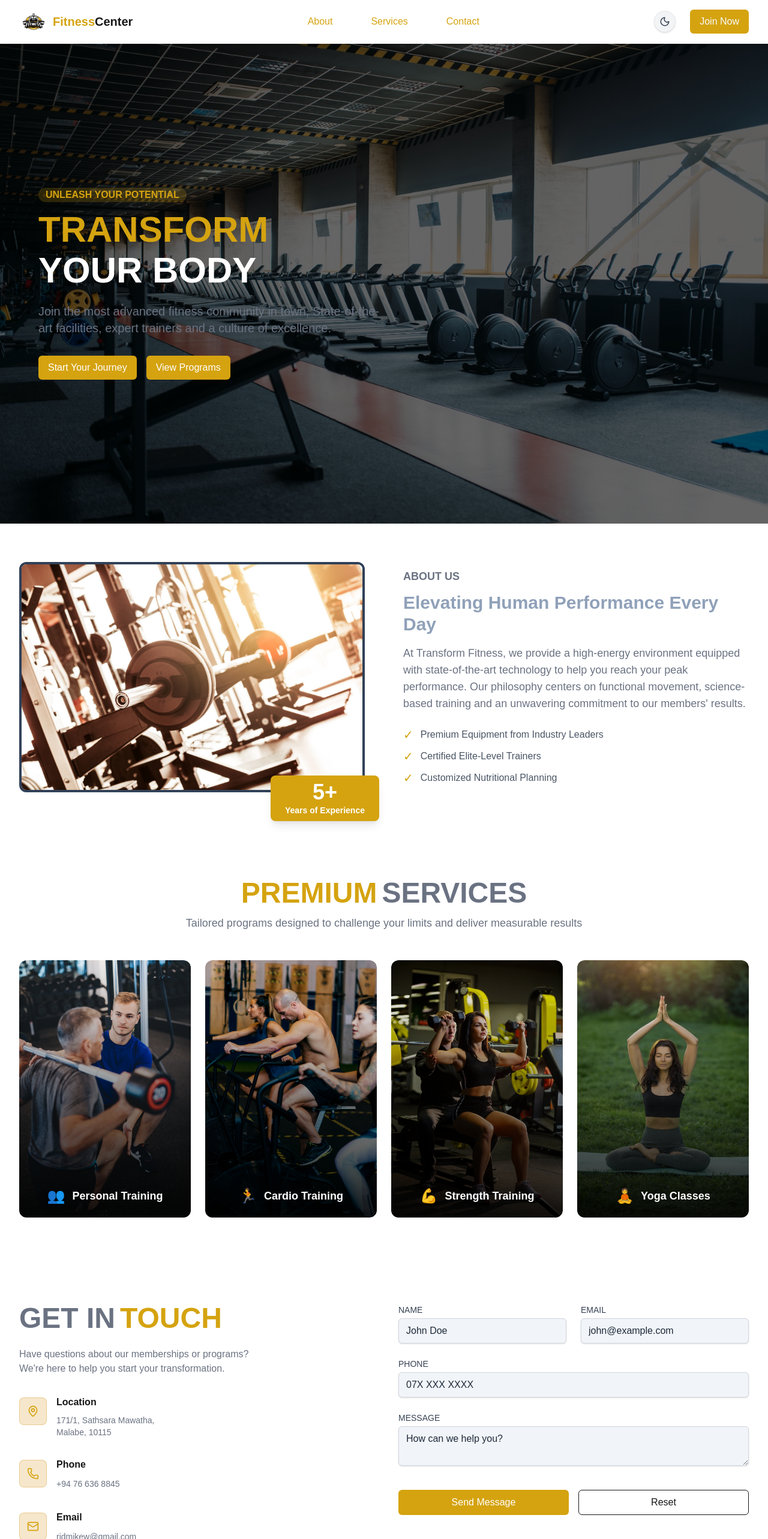
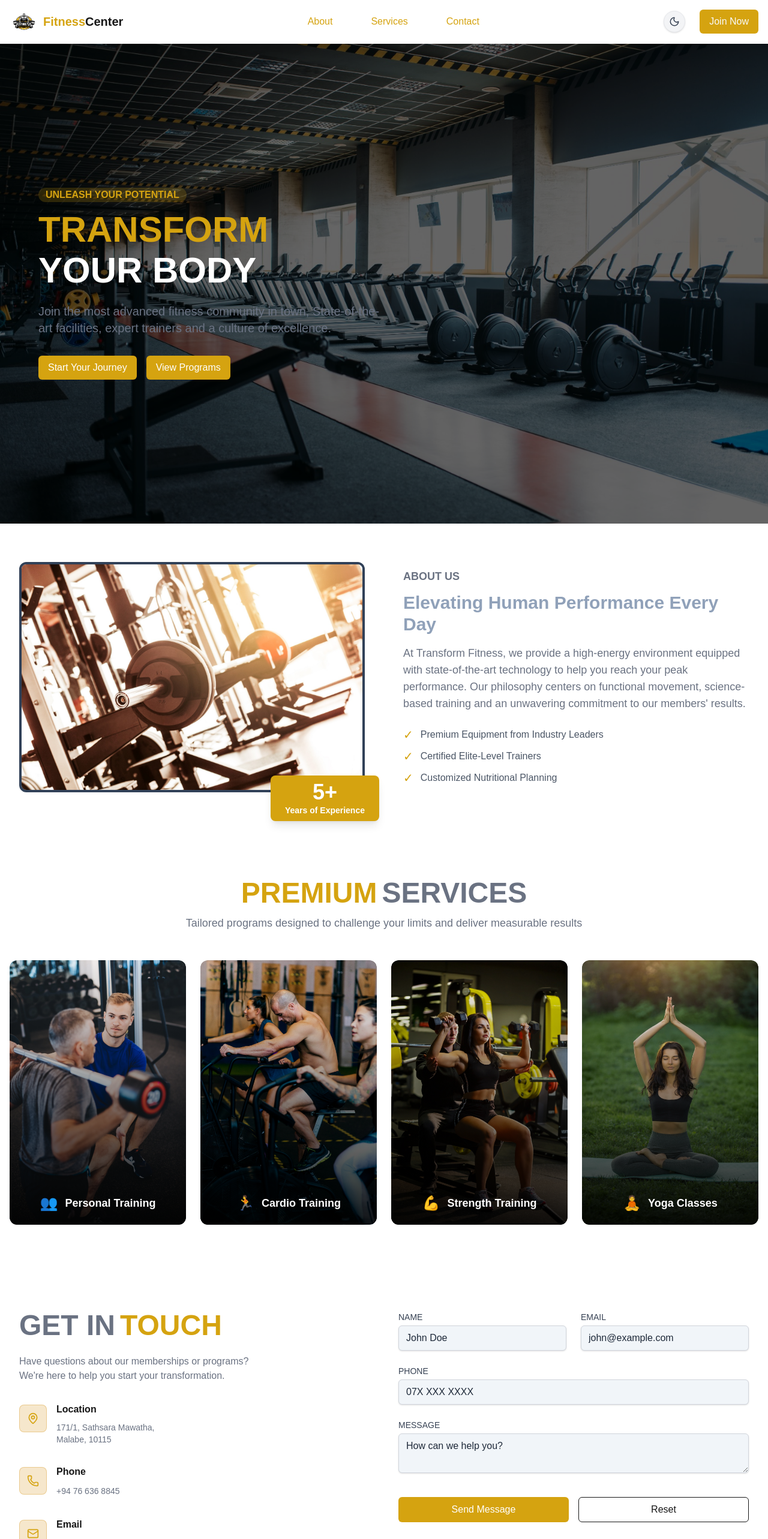
Before and after one commit to Ridmike/fitness_center, a Next.js app: page / in a window 1280 px wide. Shown: the top 2566 px of the page at 60% size. Built offline with nearby package versions, Linux system fonts and the light colour scheme.

Commit message:
fix: remove unnecessary padding from Header and Services components for improved layout
fix: remove unnecessary padding from Header and Services components for improved layout

```diff
--- a/src/components/layout/Header.tsx
+++ b/src/components/layout/Header.tsx
@@ -12,7 +12,7 @@ export default function Header() {
 
   return (
     <div className="sticky top-0 left-0 z-50 w-full bg-white/30 dark:bg-black/30 backdrop-blur-md border-b border-white/20 shadow-sm">
-      <div className="container mx-auto flex items-center justify-between px-4 sm:px-6 md:px-8 py-3 sm:py-4">
+      <div className="container mx-auto flex items-center justify-between px-4  py-3 sm:py-4">
        {/* Logo */}
        <div className='flex justify-center items-center gap-1 md:gap-2'>
         <img src="/logo.jpg" alt="Logo" className='w-10 h-8 sm:w-12 sm:h-10' />
--- a/src/components/layout/Services.tsx
+++ b/src/components/layout/Services.tsx
@@ -27,7 +27,7 @@ export default function Services() {
     ]
 
   return (
-    <div className='container mx-auto py-12 sm:py-16 md:py-20 px-4 sm:px-6 md:px-8' id="Services">
+    <div className='container mx-auto py-12 sm:py-16 md:py-20 px-4 ' id="Services">
         <div className='flex flex-col sm:flex-row gap-2 justify-center mb-2 sm:mb-3'>
             <TextCop text="PREMIUM" variant="primary" className='text-2xl sm:text-3xl md:text-5xl font-bold text-center' />
             <TextCop text="SERVICES" variant="secondary" className='text-2xl sm:text-3xl md:text-5xl font-bold text-center' />
```
